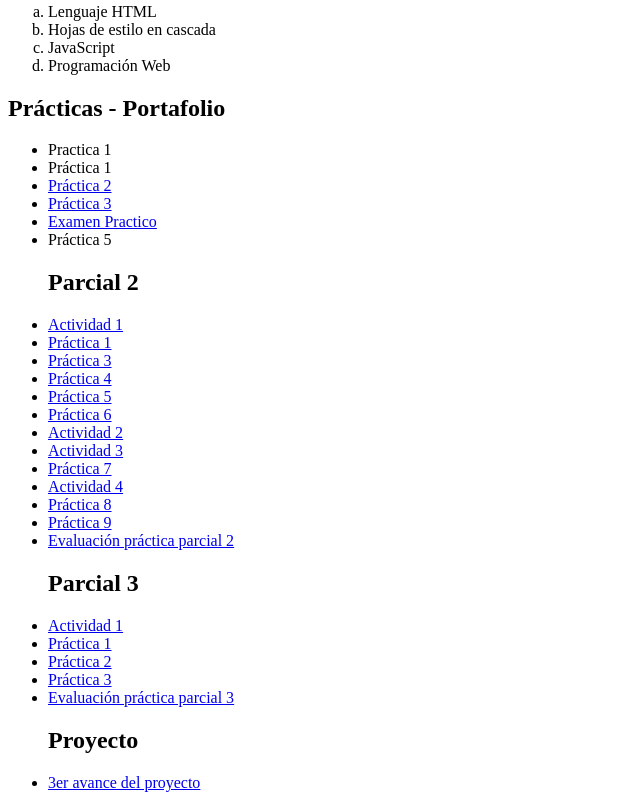
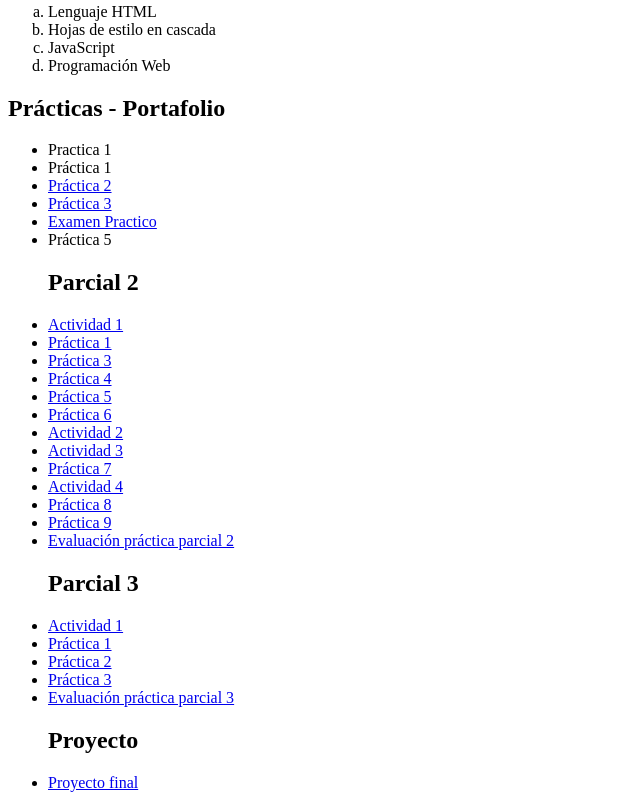
Before and after one commit to Orlandofak/portafolio, a plain HTML site: page index.html in a window 1280 px wide. Shown: the part 1139-1947 px from the top of the page, without its empty margins (0-640 px from the left). Drawn offline with Linux system fonts and the light colour scheme.

Commit message:
Update index.html

```diff
--- a/index.html
+++ b/index.html
@@ -110,7 +110,7 @@
 
 
             <h2>Proyecto</h2>
-            <li><a href="3er avance de proyecto.html">3er avance del proyecto</li>
+            <li><a href="Proyectofinal.html">Proyecto final</li>
         </ul>
 </body>
 </html>
```
